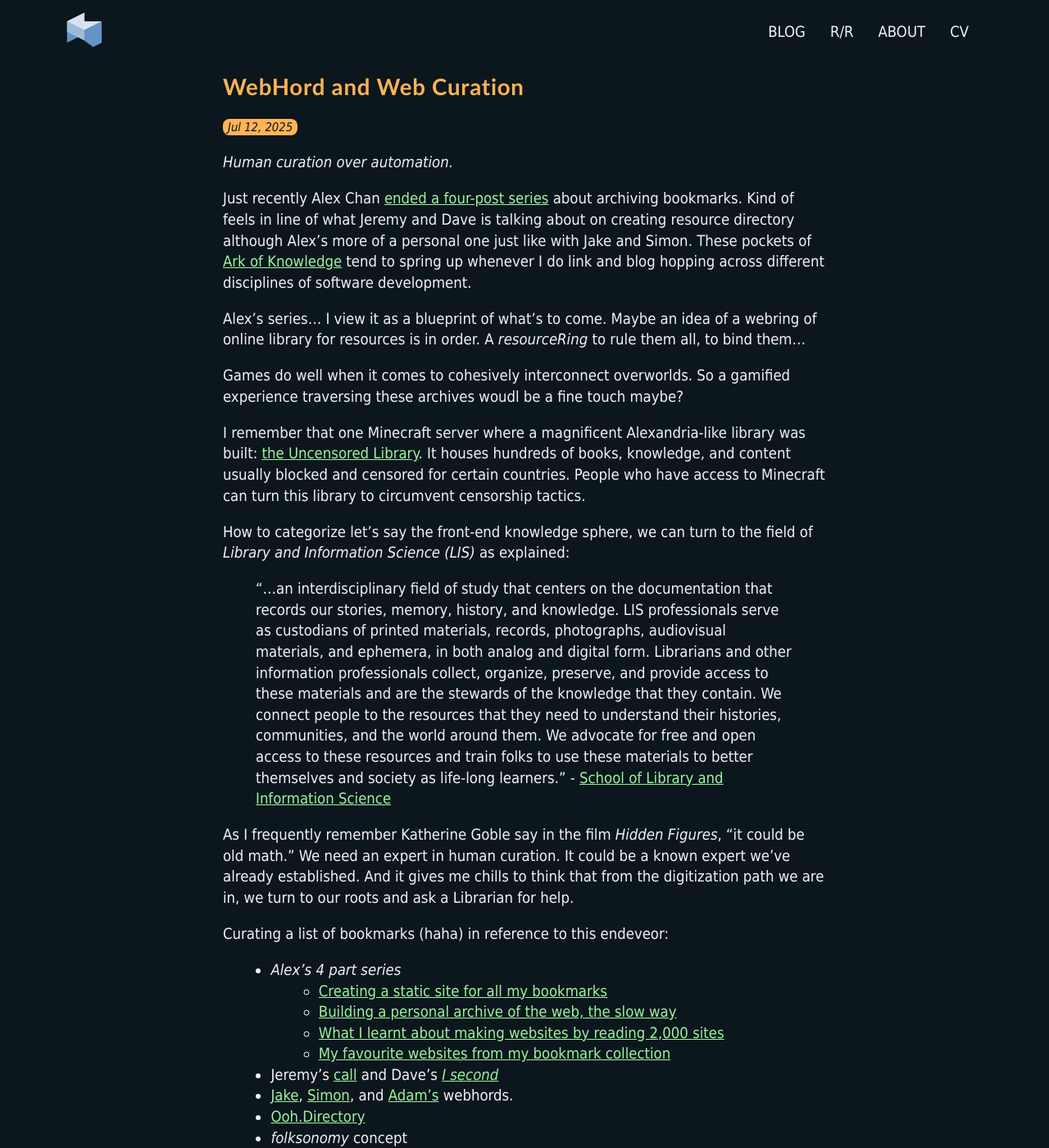
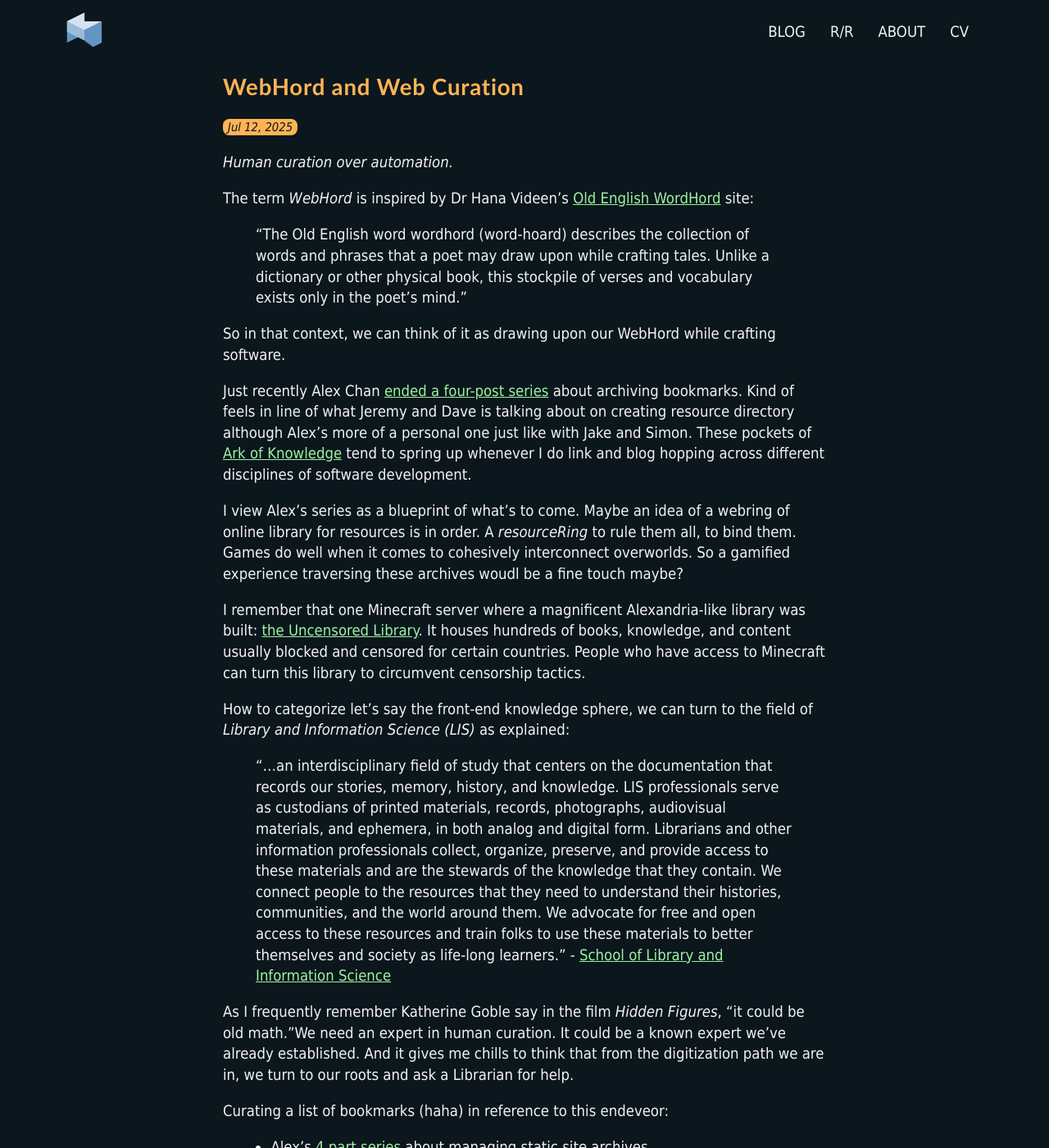
Before and after one commit to mpdagang/mpdagang.github.io, a Jekyll site: the page built from _posts/2025-07-12-webhord-archive.md, in a window 1280 px wide and 1400 px high. Shown: the whole window at 82% size. Built offline with Jekyll 4.4.1, drawn with Linux system fonts in a browser that asks for light colours; some of the changed text lies outside the part shown.

Commit message:
update/adjustments on post

```diff
--- a/_posts/2025-07-12-webhord-archive.md
+++ b/_posts/2025-07-12-webhord-archive.md
@@ -4,47 +4,51 @@ title: WebHord and Web Curation
 
 _Human curation over automation._
 
-Just recently Alex Chan [ended a four-post series](https://alexwlchan.net/2025/my-favourite-websites/){: .b-link } about archiving bookmarks. Kind of feels in line of
-what Jeremy and Dave is talking about on creating resource directory
+The term _WebHord_ is inspired by Dr Hana Videen's [Old English WordHord](https://oldenglishwordhord.com/about/){: .b-link } site:
+> "The Old English word wordhord (word-hoard) describes the collection of words and phrases that a poet may draw upon while crafting tales. Unlike a dictionary or other physical book, this stockpile of verses and vocabulary exists only in the poet’s mind."
+
+So in that context, we can think of it as drawing upon our WebHord while crafting software.
+
+Just recently Alex Chan [ended a four-post series](https://alexwlchan.net/2025/my-favourite-websites/){: .b-link }
+about archiving bookmarks. Kind of feels in line of what Jeremy and Dave is talking about on creating resource directory
 although Alex's more of a personal one just like with [Jake](https://til.jakelazaroff.com/) and [Simon](https://til.simonwillison.net/).
-These pockets of [Ark of Knowledge](https://ephemeranotes.substack.com/p/the-ark-of-leibniz-a-cabinet-of-knowledge){: .b-link } tend to spring up whenever I do link and blog hopping across different disciplines of software development.
+These pockets of [Ark of Knowledge](https://ephemeranotes.substack.com/p/the-ark-of-leibniz-a-cabinet-of-knowledge){: .b-link }
+tend to spring up whenever I do link and blog hopping across different
+disciplines of software development.
 
-Alex's series... I view it as a blueprint of what's to come. Maybe an idea of a webring of online library for resources is in order. A _resourceRing_ to rule them all, to bind them...
-
-Games do well when it comes to cohesively interconnect overworlds. So a gamified experience traversing these archives woudl be a fine touch maybe?
+I view Alex's series as a blueprint of what's to come. Maybe an idea
+of a webring of online library for resources is in order. A _resourceRing_
+to rule them all, to bind them. Games do well when it comes to cohesively
+interconnect overworlds. So a gamified experience traversing these archives
+woudl be a fine touch maybe?
 
 I remember that one Minecraft server where a
 magnificent Alexandria-like library was built: [the Uncensored Library](https://www.uncensoredlibrary.com/en){: .b-link }.
-It houses hundreds of books, knowledge, and content usually blocked and censored for certain
-countries. People who have access to Minecraft can turn this library to circumvent censorship tactics.
+It houses hundreds of books, knowledge, and content usually blocked
+and censored for certain countries. People who have access to Minecraft
+can turn this library to circumvent censorship tactics.
 
 How to categorize let's say the front-end knowledge sphere, we can turn
 to the field of _Library and Information Science (LIS)_ as explained:
 > "...an interdisciplinary field of study that centers on the documentation that records our stories, memory, history, and knowledge. LIS professionals serve as custodians of printed materials, records, photographs, audiovisual materials, and ephemera, in both analog and digital form. Librarians and other information professionals collect, organize, preserve, and provide access to these materials and are the stewards of the knowledge that they contain. We connect people to the resources that they need to understand their histories, communities, and the world around them. We advocate for free and open access to these resources and train folks to use these materials to better themselves and society as life-long learners." - [School of Library and Information Science](https://slis.uiowa.edu/about/what-library-and-information-science){: .b-link }
 
-As I frequently remember Katherine Goble say in the film _Hidden Figures_, "it could be old math."
-We need an expert in human curation. It could be a known expert we've already established. And it gives me chills to think
-that from the digitization path we are in, we turn to our roots and ask
-a Librarian for help.
+As I frequently remember Katherine Goble say in the film _Hidden Figures_,
+"it could be old math."We need an expert in human curation. It could
+be a known expert we've already established. And it gives me chills to
+think that from the digitization path we are in, we turn to our roots
+and ask a Librarian for help.
 
 Curating a list of bookmarks (haha) in reference to this endeveor:
-- _Alex's 4 part series_
-  - [Creating a static site for all my bookmarks](https://alexwlchan.net/2025/bookmarks-static-site/){: .b-link }
-  - [Building a personal archive of the web, the slow way](https://alexwlchan.net/2025/personal-archive-of-the-web/){: .b-link }
-  - [What I learnt about making websites by reading 2,000 sites](https://alexwlchan.net/2025/learning-how-to-make-websites/){: .b-link }
-  - [My favourite websites from my bookmark collection](https://alexwlchan.net/2025/my-favourite-websites/){: .b-link }
-- Jeremy's [call](https://adactio.com/journal/21278){: .b-link } and Dave's _[I second](https://dbushell.com/notes/2024-07-10T11:39Z/){: .b-link }_
-- [Jake](){: .b-link }, [Simon](){: .b-link }, and [Adam's](){: .b-link } webhords.
-- [Ooh.Directory](https://ooh.directory/){: .b-link }
-- _folksonomy_ concept
-- __[Four Principles for Reflective Web Archiving](https://www.flickr.org/four-principles-for-reflective-web-archiving/){: .b-link }__
+- Alex's [4 part series](https://alexwlchan.net/2025/bookmarks-static-site/){: .b-link }
+  about managing static site archives.
+- Jeremy's [call](https://adactio.com/journal/21278){: .b-link } and Dave's _[I second](https://dbushell.com/notes/2024-07-10T11:39Z/){: .b-link }_.
+  Then, [Jake](https://til.jakelazaroff.com/){: .b-link }, [Simon](https://til.simonwillison.net/){: .b-link }, and [Adam's](https://nerdy.dev/notebook/index.html){: .b-link }
+  webhords to name a few. Oh, and the [Ooh.Directory](https://ooh.directory/){: .b-link }.
+- [Four Principles for Reflective Web Archiving](https://www.flickr.org/four-principles-for-reflective-web-archiving/){: .b-link }
   A bit about this reference. Searched if Jeremy talked about Alex which
   I vaguely rememeber he did.. [here](https://adactio.com/journal/21506){: .b-link }.
   Then on that post, went to his [train coding](https://adactio.com/journal/21489){: .b-link } post,
   which led to Flickr Foundation's quest to make a [Data Lifeboat](https://www.flickr.org/programs/content-mobility/data-lifeboat/){: .b-link }.
   And here's the [blog site](https://www.flickr.org/blog/){: .b-link } for that.
   And all that led to the main link above about the Four Principles.
-- The term _WebHord_ is inspired by Dr Hana Videen's [Old English WordHord](https://oldenglishwordhord.com/about/){: .b-link } site:
-  > "The Old English word wordhord (word-hoard) describes the collection of words and phrases that a poet may draw upon while crafting tales. Unlike a dictionary or other physical book, this stockpile of verses and vocabulary exists only in the poet’s mind."
-
-  So in that context, we can think of it as drawing upon our WebHord while crafting software.
+- _folksonomy_ concept
```
